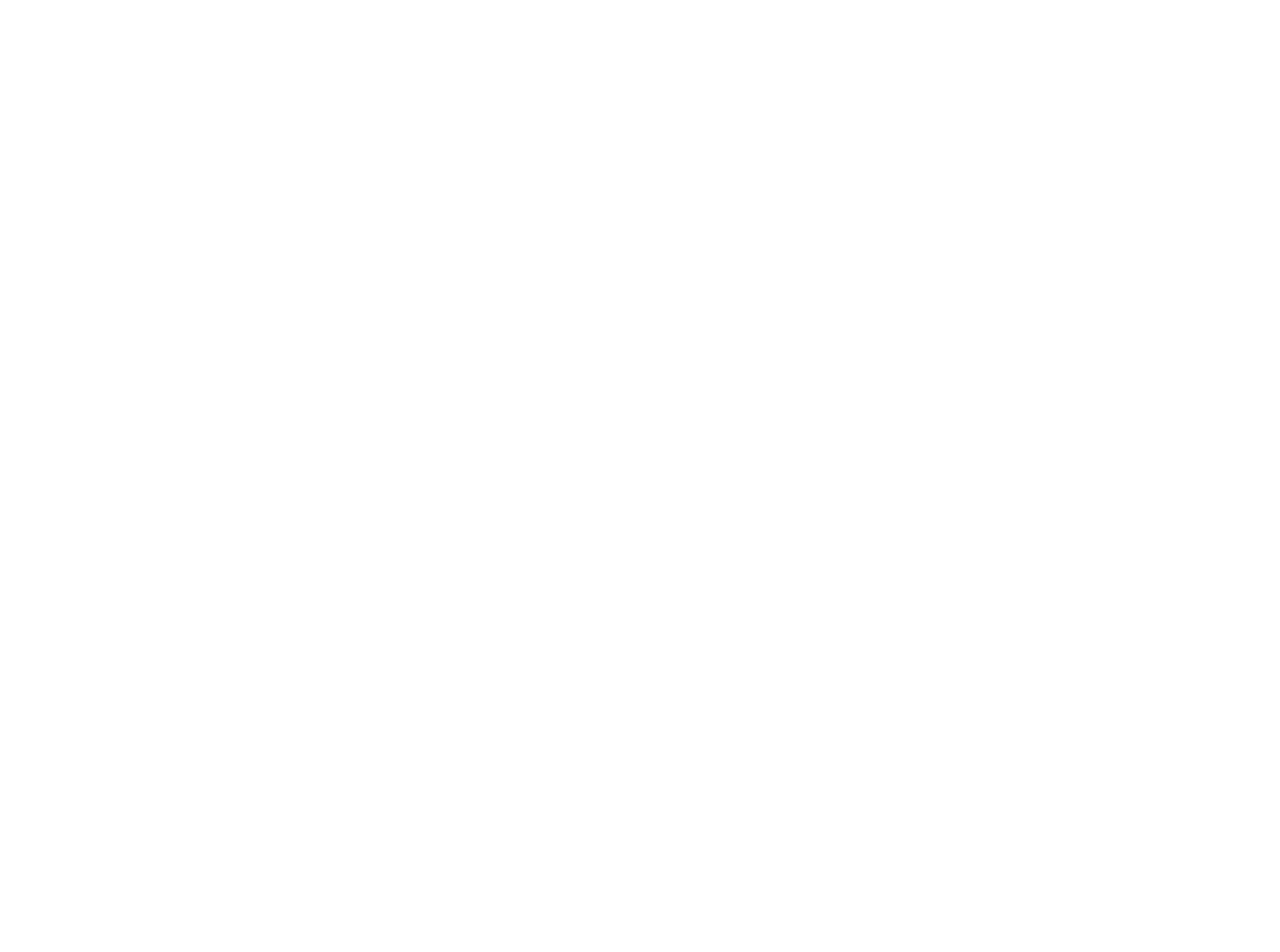
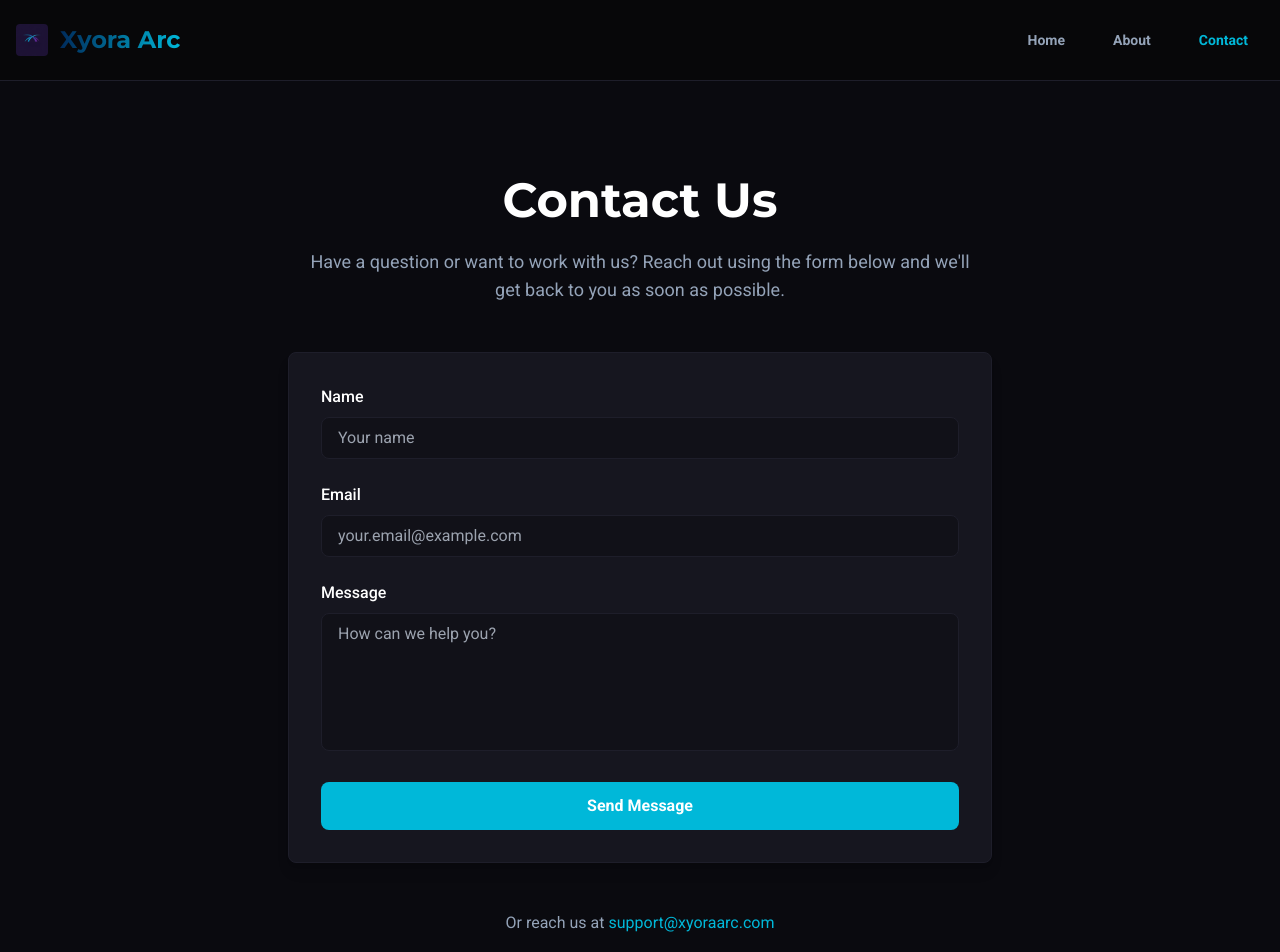
Before and after one commit to stevengonsalvez/xyora-arc, a React (Vite) app: page /contact in a window 1280 px wide. Before the commit this address had no page. Shown: the top 952 px of the page. Before the commit the page ends 800 px from the top, so only its background shows below. Built offline with nearby package versions, Linux system fonts and the light colour scheme.

Commit message:
feat: add Contact page route to the application

```diff
--- a/src/App.tsx
+++ b/src/App.tsx
@@ -3,6 +3,7 @@
 import Layout from './components/Layout';
 import Home from './pages/Home';
 import About from './pages/About';
+import Contact from './pages/Contact';
 
 function App() {
   return (
@@ -11,6 +12,7 @@
         <Route path="/" element={<Layout />}>
           <Route index element={<Home />} />
           <Route path="about" element={<About />} />
+          <Route path="contact" element={<Contact />} />
           {/* Add more routes as needed */}
         </Route>
       </Routes>
--- /dev/null
+++ b/src/pages/Contact.tsx
@@ -0,0 +1,148 @@
+import { useState } from 'react';
+import { motion } from 'framer-motion';
+
+export default function Contact() {
+  const [formStatus, setFormStatus] = useState('');
+  const [isSubmitting, setIsSubmitting] = useState(false);
+
+  const handleSubmit = async (e: React.FormEvent<HTMLFormElement>) => {
+    e.preventDefault();
+    setIsSubmitting(true);
+
+    const form = e.currentTarget;
+    const formData = new FormData(form);
+
+    try {
+      // Replace this URL with your actual Formspree form ID when you create one
+      const response = await fetch("https://formspree.io/f/xovdekoj", {
+        method: "POST",
+        body: formData,
+        headers: {
+          Accept: "application/json",
+        },
+      });
+
+      if (response.ok) {
+        setFormStatus('success');
+        form.reset();
+      } else {
+        setFormStatus('error');
+      }
+    } catch {
+      setFormStatus('error');
+    } finally {
+      setIsSubmitting(false);
+    }
+  };
+
+  return (
+    <div className="bg-dark text-text-primary min-h-screen pt-24 pb-16">
+      <div className="container px-4 sm:px-6 lg:px-8 max-w-3xl mx-auto">
+        <motion.div
+          initial={{ opacity: 0, y: 30 }}
+          animate={{ opacity: 1, y: 0 }}
+          transition={{ duration: 0.7 }}
+          className="mb-12 text-center"
+        >
+          <h1 className="text-4xl md:text-5xl font-heading font-bold mb-6">Contact Us</h1>
+          <p className="text-lg text-text-secondary max-w-2xl mx-auto">
+            Have a question or want to work with us? Reach out using the form below and we'll get back to you as soon as possible.
+          </p>
+        </motion.div>
+
+        <motion.div
+          initial={{ opacity: 0, y: 30 }}
+          animate={{ opacity: 1, y: 0 }}
+          transition={{ duration: 0.7, delay: 0.2 }}
+          className="bg-dark-card border border-dark-border rounded-lg p-6 md:p-8 shadow-lg"
+        >
+          {formStatus === 'success' ? (
+            <div className="text-center py-8">
+              <div className="text-primary-cyan text-5xl mb-4">✓</div>
+              <h3 className="text-2xl font-heading font-bold mb-4">Message Sent!</h3>
+              <p className="text-text-secondary mb-6">
+                Thank you for reaching out. We'll be in touch with you shortly.
+              </p>
+              <button
+                onClick={() => setFormStatus('')}
+                className="bg-primary-cyan text-white px-6 py-2 rounded-lg font-semibold hover:bg-opacity-90 transition-colors"
+              >
+                Send Another Message
+              </button>
+            </div>
+          ) : (
+            <form onSubmit={handleSubmit} className="space-y-6">
+              <div>
+                <label htmlFor="name" className="block text-text-primary font-medium mb-2">Name</label>
+                <input
+                  type="text"
+                  id="name"
+                  name="name"
+                  required
+                  className="w-full px-4 py-2 bg-dark-lighter border border-dark-border rounded-lg focus:outline-none focus:ring-2 focus:ring-primary-cyan text-text-primary"
+                  placeholder="Your name"
+                />
+              </div>
+
+              <div>
+                <label htmlFor="email" className="block text-text-primary font-medium mb-2">Email</label>
+                <input
+                  type="email"
+                  id="email"
+                  name="email"
+                  required
+                  className="w-full px-4 py-2 bg-dark-lighter border border-dark-border rounded-lg focus:outline-none focus:ring-2 focus:ring-primary-cyan text-text-primary"
+                  placeholder="your.email@example.com"
+                />
+              </div>
+
+              <div>
+                <label htmlFor="message" className="block text-text-primary font-medium mb-2">Message</label>
+                <textarea
+                  id="message"
+                  name="message"
+                  required
+                  rows={5}
+                  className="w-full px-4 py-2 bg-dark-lighter border border-dark-border rounded-lg focus:outline-none focus:ring-2 focus:ring-primary-cyan text-text-primary resize-none"
+                  placeholder="How can we help you?"
+                ></textarea>
+              </div>
+
+              <div>
+                <button
+                  type="submit"
+                  disabled={isSubmitting}
+                  className={`w-full bg-primary-cyan text-white py-3 rounded-lg font-semibold transition-colors ${
+                    isSubmitting ? 'opacity-70 cursor-not-allowed' : 'hover:bg-opacity-90'
+                  }`}
+                >
+                  {isSubmitting ? 'Sending...' : 'Send Message'}
+                </button>
+
+                {formStatus === 'error' && (
+                  <p className="mt-4 text-accent-orange text-center">
+                    Oops! Something went wrong. Please try again or contact us directly.
+                  </p>
+                )}
+              </div>
+            </form>
+          )}
+        </motion.div>
+
+        <motion.div
+          initial={{ opacity: 0, y: 30 }}
+          animate={{ opacity: 1, y: 0 }}
+          transition={{ duration: 0.7, delay: 0.4 }}
+          className="mt-12 text-center"
+        >
+          <p className="text-text-secondary">
+            Or reach us at{' '}
+            <a href="mailto:support@xyoraarc.com" className="text-primary-cyan hover:underline">
+              support@xyoraarc.com
+            </a>
+          </p>
+        </motion.div>
+      </div>
+    </div>
+  );
+}
```
